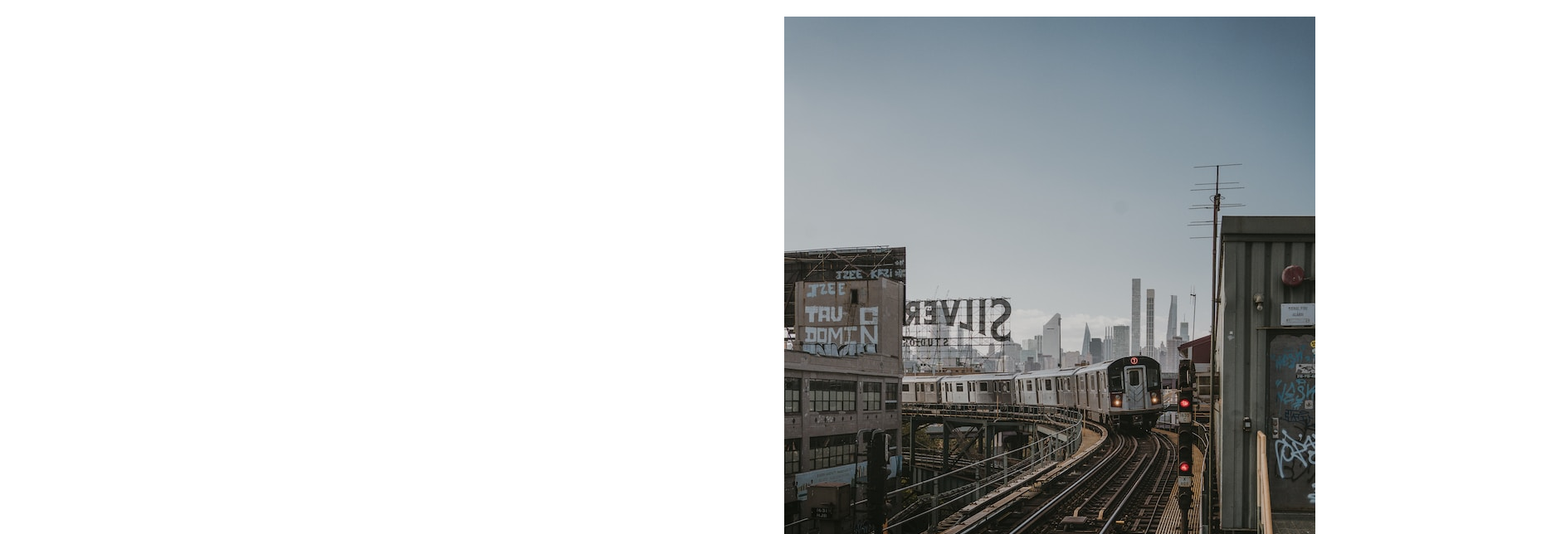
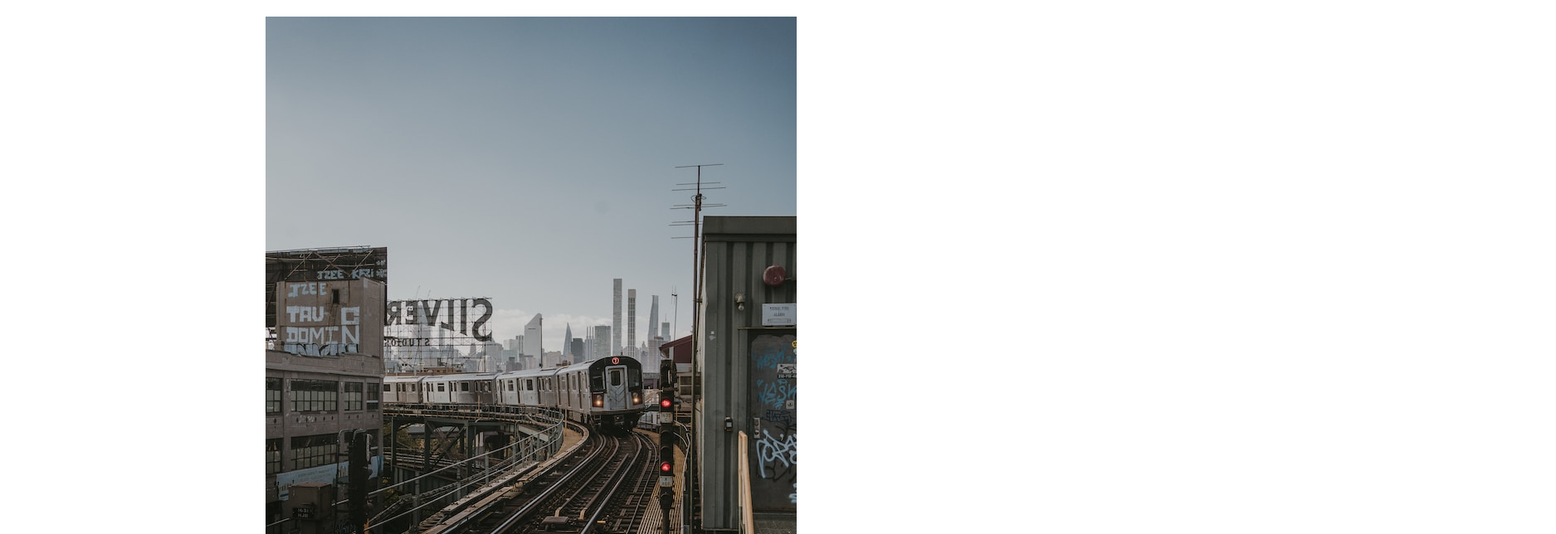
Before and after one commit to prymytyve/slideshow, a website built with webpack: page dist/index.html in a window 1280 px wide. Shown: the top 644 px of the page at 83% size, 1875 px wide, since content can reach past the window. Built offline with Linux system fonts and the light colour scheme.

Commit message:
Fix displayed image positioning

```diff
--- a/src/style.css
+++ b/src/style.css
@@ -144,8 +144,8 @@ label[for="playInt"]>span {
 }
 
 .noTransition{
-  left: 50%;
-  right: 50%;
+  left: 0%;
+  right: 0%;
 }
 
 
```
Also changed, not shown: dist/main.js.
